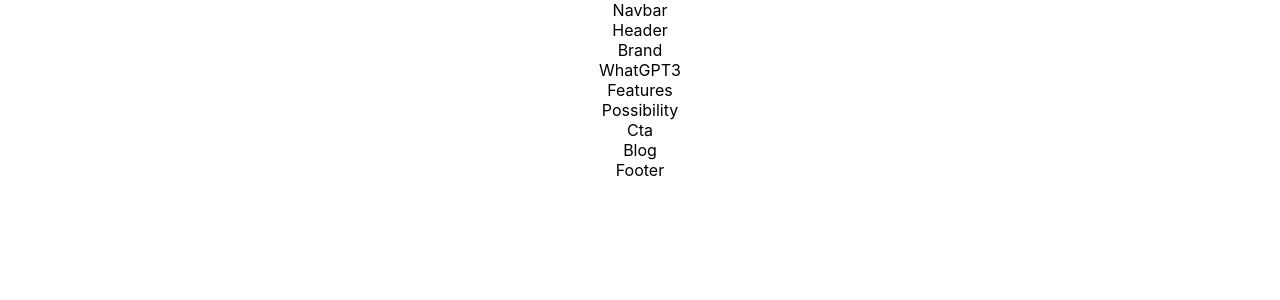
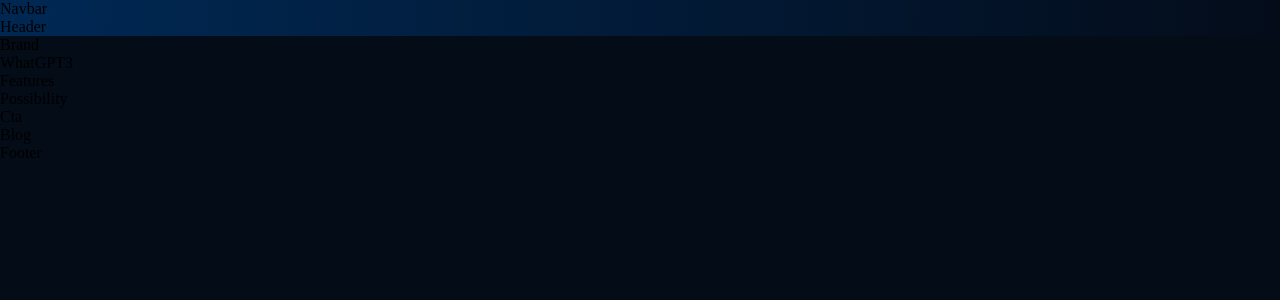
Before and after one commit to paxton44/modern-ui-website, a React (Create React App) app: page / in a window 1280 px wide. Shown: the top 300 px of the page. Built offline with nearby package versions, Linux system fonts and the light colour scheme.

Commit message:
adding webpack to app.css with gradient from angrytools gradient gen

```diff
--- a/src/App.css
+++ b/src/App.css
@@ -1,38 +1,22 @@
-.App {
-  text-align: center;
+* {
+  box-sizing: border-box;
+  padding: 0;
+  margin: 0;
+  scroll-behavior: smooth;
 }
 
-.App-logo {
-  height: 40vmin;
-  pointer-events: none;
+body {
+  background: var(--color-bg)
 }
 
-@media (prefers-reduced-motion: no-preference) {
-  .App-logo {
-    animation: App-logo-spin infinite 20s linear;
-  }
+.gradient__bg {
+    /* global 92%+ browsers support */
+    background: radial-gradient(circle at 3% 25%, rgba(0, 40, 83, 1) 0%, rgba(4, 12, 26, 1) 100%);
 }
 
-.App-header {
-  background-color: #282c34;
-  min-height: 100vh;
-  display: flex;
-  flex-direction: column;
-  align-items: center;
-  justify-content: center;
-  font-size: calc(10px + 2vmin);
-  color: white;
+.gradient__text {
+  background: var(--gradient-text);
+  background-clip: text;
+  -webkit-background-clip: text;
+  -webkit-text-fill-color: transparent;
 }
-
-.App-link {
-  color: #61dafb;
-}
-
-@keyframes App-logo-spin {
-  from {
-    transform: rotate(0deg);
-  }
-  to {
-    transform: rotate(360deg);
-  }
-}
--- a/src/App.js
+++ b/src/App.js
@@ -1,4 +1,3 @@
-import logo from './logo.svg';
 import './App.css';
 import React from 'react'
 
--- a/src/index.css
+++ b/src/index.css
@@ -1,13 +1,14 @@
-body {
-  margin: 0;
-  font-family: -apple-system, BlinkMacSystemFont, 'Segoe UI', 'Roboto', 'Oxygen',
-    'Ubuntu', 'Cantarell', 'Fira Sans', 'Droid Sans', 'Helvetica Neue',
-    sans-serif;
-  -webkit-font-smoothing: antialiased;
-  -moz-osx-font-smoothing: grayscale;
+@import url('https://fonts.googleapis.com/css2?family=Manrope:wght@200;300;400;500;600;700;800&display=swap');
+
+:root {
+  --font-family: 'Manrope', sans-serif;
+
+  --gradient-text: linear-gradient(89.97deg, #AE67FA 1.84%, #F49867 102.67%);
+  --gradient-bar: linear-gradient(103.22deg, #AE67FA -13.86%, #F49867 99.55%);
+
+  --color-bg: #040C18;
+  --color-footer : #031B34;
+  --color-blog: #042c54;
+  --color-text: #81AFDD;
+  --color-subtext: #FF8A71;
 }
-
-code {
-  font-family: source-code-pro, Menlo, Monaco, Consolas, 'Courier New',
-    monospace;
-}
```
